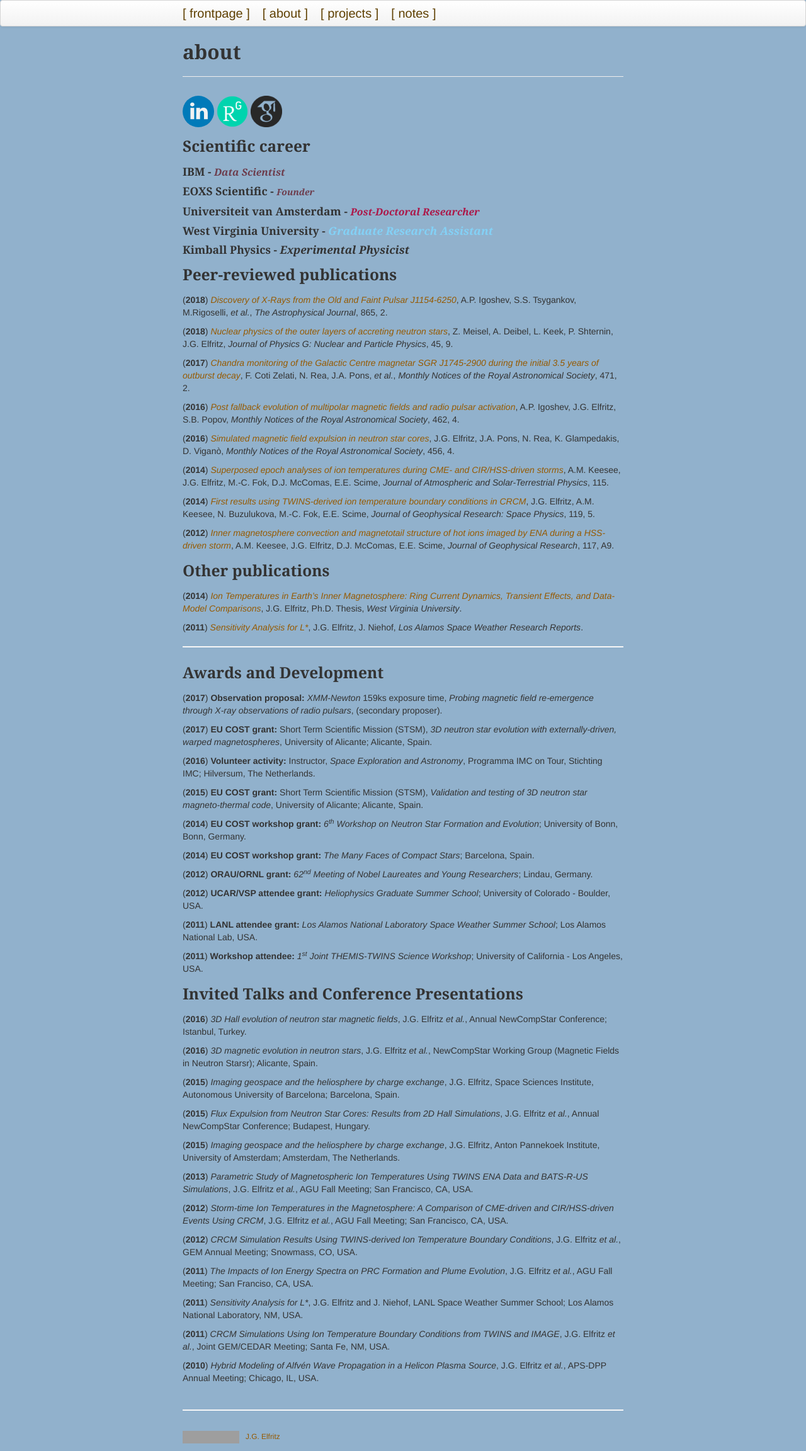
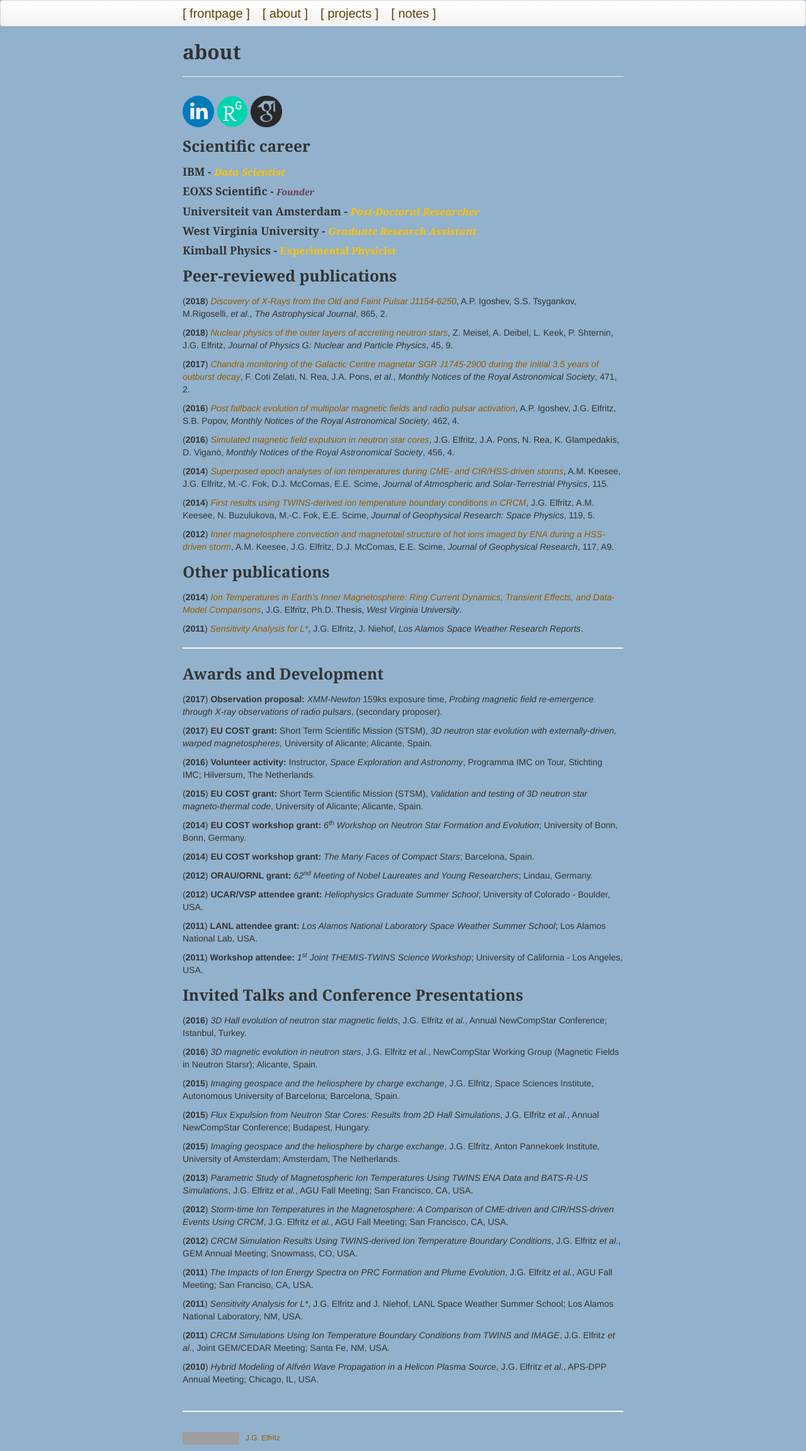
Before and after one commit to justinelfritz/justinelfritz.github.io, a Jekyll site: the page built from pages/about.md, in a window 1280 px wide. Shown: the whole page at 63% size. Built offline with Jekyll 4.4.1, drawn with Linux system fonts in a browser that asks for light colours; grey boxes are pictures that could not be loaded.

Commit message:
more about formatting runs

```diff
--- a/pages/about.md
+++ b/pages/about.md
@@ -8,15 +8,15 @@ description: general synopsis and motivation
 
 ### Scientific career
 
-#### **IBM** - <span style="font-size:0.9em; font-style:italic; color:#6D3D4D">Data Scientist</span>
+#### **IBM** - <span style="font-size:0.9em; font-style:italic; color:#FFC300">Data Scientist</span>
 
 #### **EOXS Scientific** - <span style="font-size:0.8em; font-style:italic; color:#6d3d4d">Founder</span>
 
-#### **Universiteit van Amsterdam** - <span style="font-size:0.9em; color:#ac1849; font-style:italic">Post-Doctoral Researcher</span>
+#### **Universiteit van Amsterdam** - <span style="font-size:0.9em; color:#ffc300; font-style:italic">Post-Doctoral Researcher</span>
 
-#### **West Virginia University** - <span style="font-size=0.9em; color:#83d1f6; font-style:italic">Graduate Research Assistant</span>
+#### **West Virginia University** - <span style="font-size:0.9em; color:#ffc300; font-style:italic">Graduate Research Assistant</span>
 
-#### **Kimball Physics** - *Experimental Physicist*
+#### **Kimball Physics** - <span style="font-size:0.9em; color:#ffc300; font-style:italc">Experimental Physicist</span>
 
 
 ### Peer-reviewed publications
```
